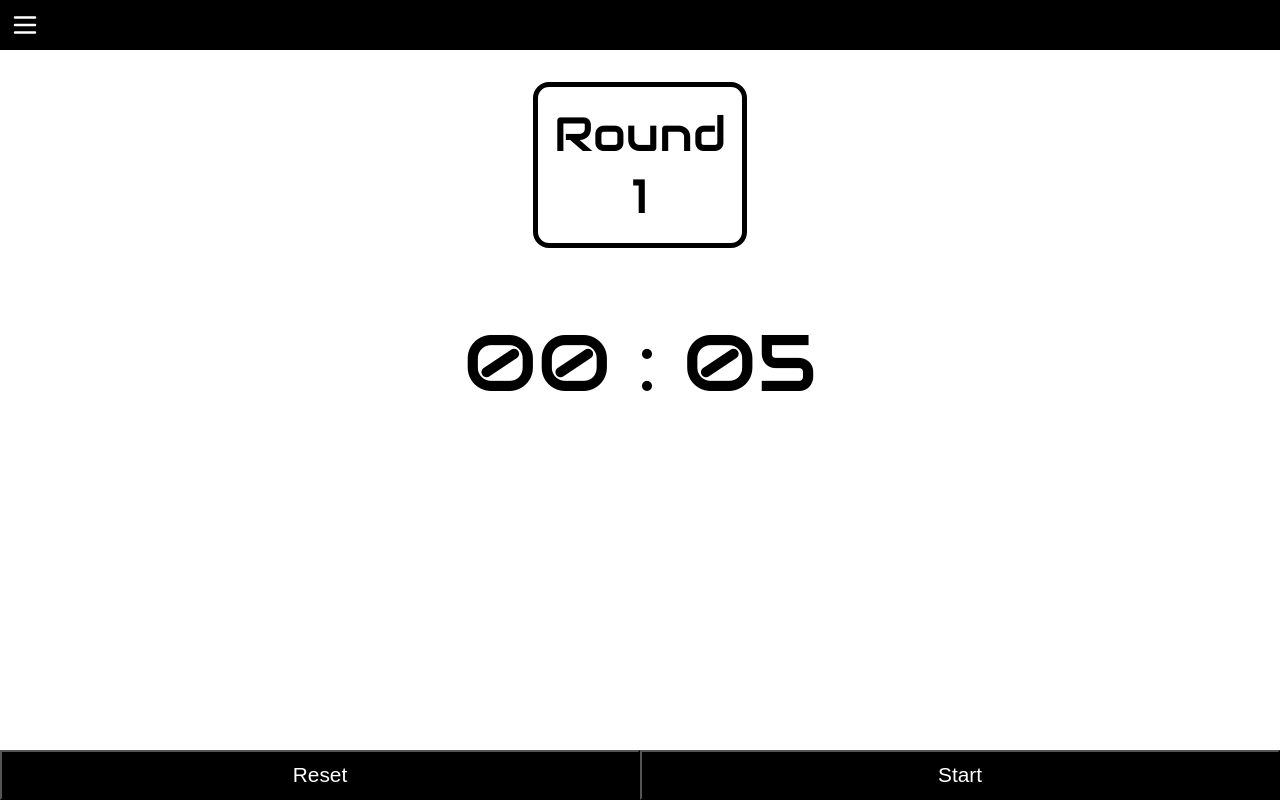
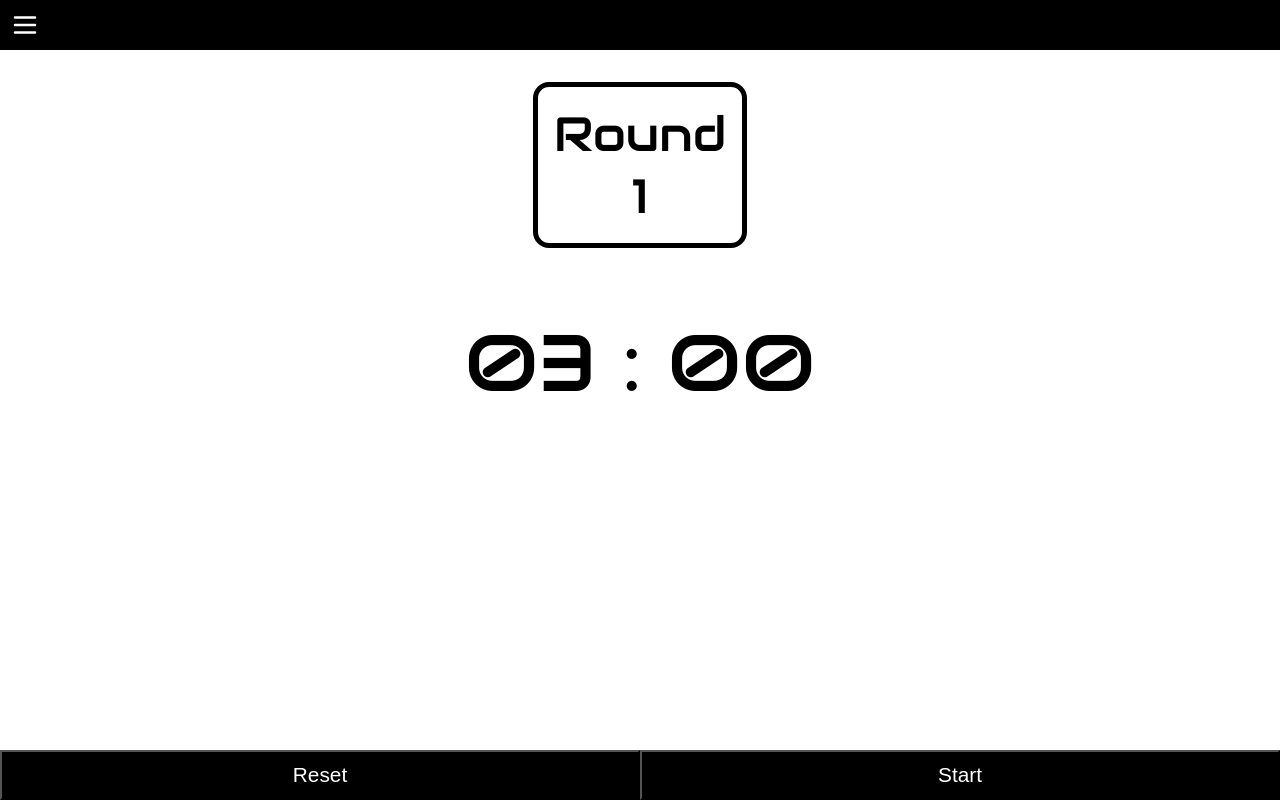
Before and after one commit to DmitryMolokanov/Timer, a React (Vite) app: page / in a window 1280 px wide. Built offline with nearby package versions, Linux system fonts and the light colour scheme; a web font is replaced by a local one.

Commit message:
refactor:refactored the core logic of timer

```diff
--- a/src/App.tsx
+++ b/src/App.tsx
@@ -1,68 +1,100 @@
-import { useEffect, useMemo, useState } from "react";
+import { useCallback, useEffect, useMemo, useRef, useState } from "react";
 import "./App.css";
 import menu from "./assets/icons/menu-burger.svg";
 import bellSound from "./assets/sound/boxingBell.mp3";
 
 function App() {
   const [initTimer, setInitTimer] = useState({ min: 3, sec: 0 });
-  const [min, setMin] = useState(0);
-  const [sec, setSec] = useState(5);
+  const [initBreakTimer, setInitBreackTimer] = useState({ min: 1, sec: 0 })
+  const [min, setMin] = useState(3);
+  const [sec, setSec] = useState(0);
   const [start, setStart] = useState(false);
+  const [breakRound, setBreakRound] = useState(false);
   const [round, setRound] = useState(1);
-  const [breakRound, setBreakRound] = useState(false);
+
+  const timerRef = useRef<number | undefined>(undefined)
 
   const startTimer = () => {
     setStart((prev) => !prev);
   };
 
+  const decrementMin = () => {
+    setMin((prev) => prev - 1);
+    setSec(59);
+  }
+
+  const decrementSec = () => {
+    timerRef.current = setTimeout(() => setSec((prev) => prev - 1), 1000);
+    return () => clearTimeout(timerRef.current);
+  }
+
+  const playSoundBell = () => {
+    const startBellSound = new Audio(bellSound);
+    return startBellSound.play();
+  }
+
+  const startBreak = useCallback(() => {
+    playSoundBell()
+    setBreakRound(true);
+    setMin(initBreakTimer.min);
+    setSec(initBreakTimer.sec);
+  }, [initBreakTimer])
+
+
+  const startNextRound = useCallback(() => {
+    playSoundBell()
+    setBreakRound(false);
+    setStart(true);
+    setRound((prev) => prev + 1);
+    setMin(initTimer.min);
+    setSec(initTimer.sec);
+  }, [initTimer])
+
+
+
   const resetTimer = () => {
     setStart(false);
+    setBreakRound(false)
     setMin(initTimer.min);
     setSec(initTimer.sec);
+    return clearTimeout(timerRef.current)
   };
 
+  const isTimerFinished = min === 0 && sec === 0
+
   useEffect(() => {
-    let timerSecId: number;
+
     if (start || breakRound) {
+
       // гонг
       if (initTimer.min === min && initTimer.sec === sec && start) {
-        const startBellSound = new Audio(bellSound);
-        startBellSound.play();
+        playSoundBell()
       }
+
       // декремент минут
       if (min > 0 && sec === 0) {
-        setMin((prev) => prev - 1);
-        setSec(59);
+        decrementMin()
+        return
       }
 
       // декремент секунд
       if (sec > 0 && start) {
-        timerSecId = setTimeout(() => setSec((prev) => prev - 1), 1000);
-        return () => clearTimeout(timerSecId);
+        decrementSec()
       }
 
-      // перерыв
-      if (sec === 0 && min === 0) {
-        setBreakRound(true);
-        setMin(0);
-        setSec(3);
-      }
-
-      // следующий раунд
-      if (sec === 0 && min === 0 && breakRound) {
-        setBreakRound(false);
-        setStart(true);
-        setRound((prev) => prev + 1);
-        setMin(0);
-        setSec(5);
+      // изменение начала раунда и отдыха
+      if (isTimerFinished) {
+        if (!breakRound) {
+          startBreak()
+        } else {
+          startNextRound()
+        }
       }
     }
-  }, [start, sec, min, breakRound, initTimer]);
+  }, [start, sec, min, breakRound, initTimer, isTimerFinished, startBreak, startNextRound]);
 
   const timeConverter = useMemo(() => {
-    return `${min.toString().padStart(2, "0")} : ${sec
-      .toString()
-      .padStart(2, "0")}`;
+    return `${min.toString().padStart(2, "0")} : ${sec.toString().padStart(2, "0")}`;
   }, [min, sec]);
 
   return (
```
